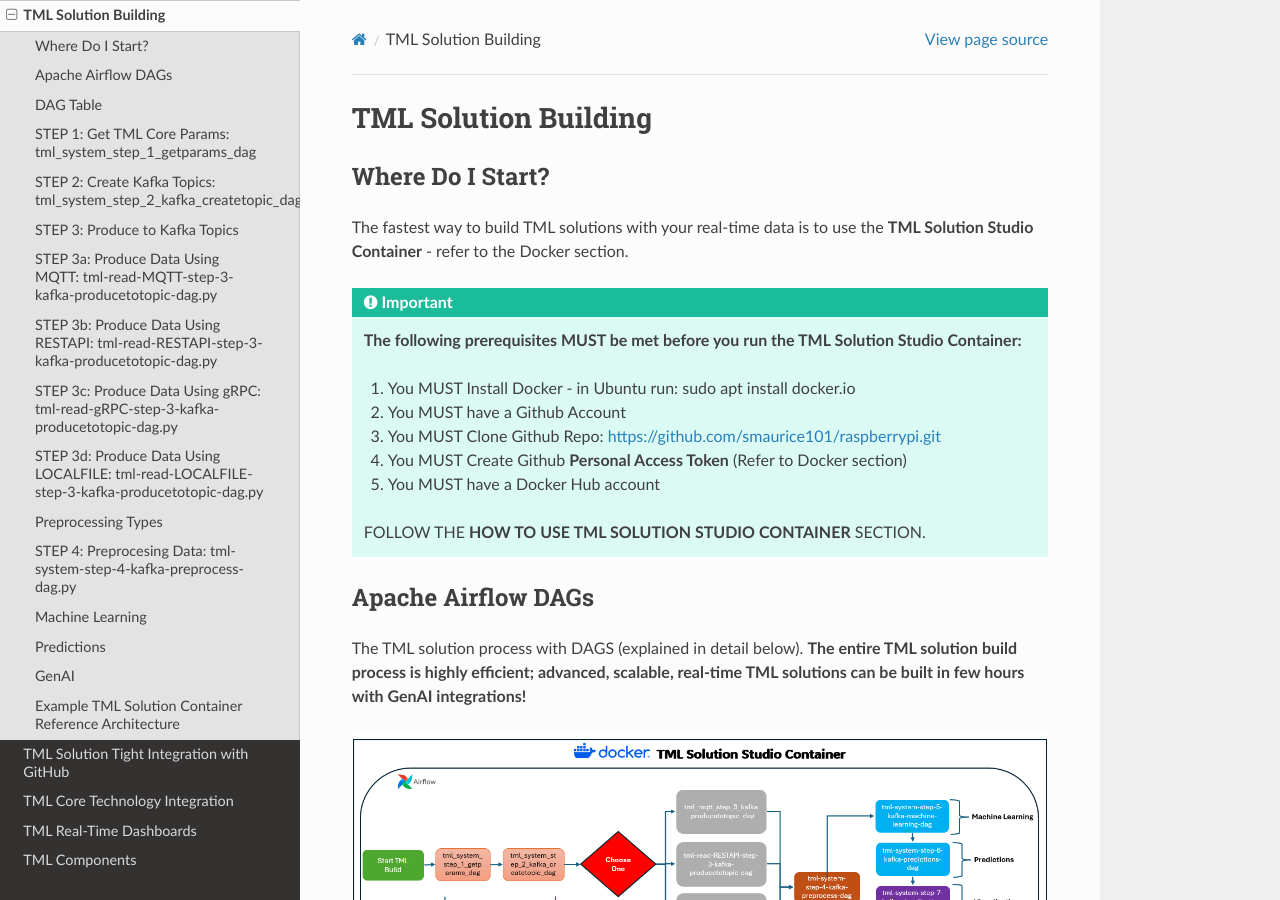
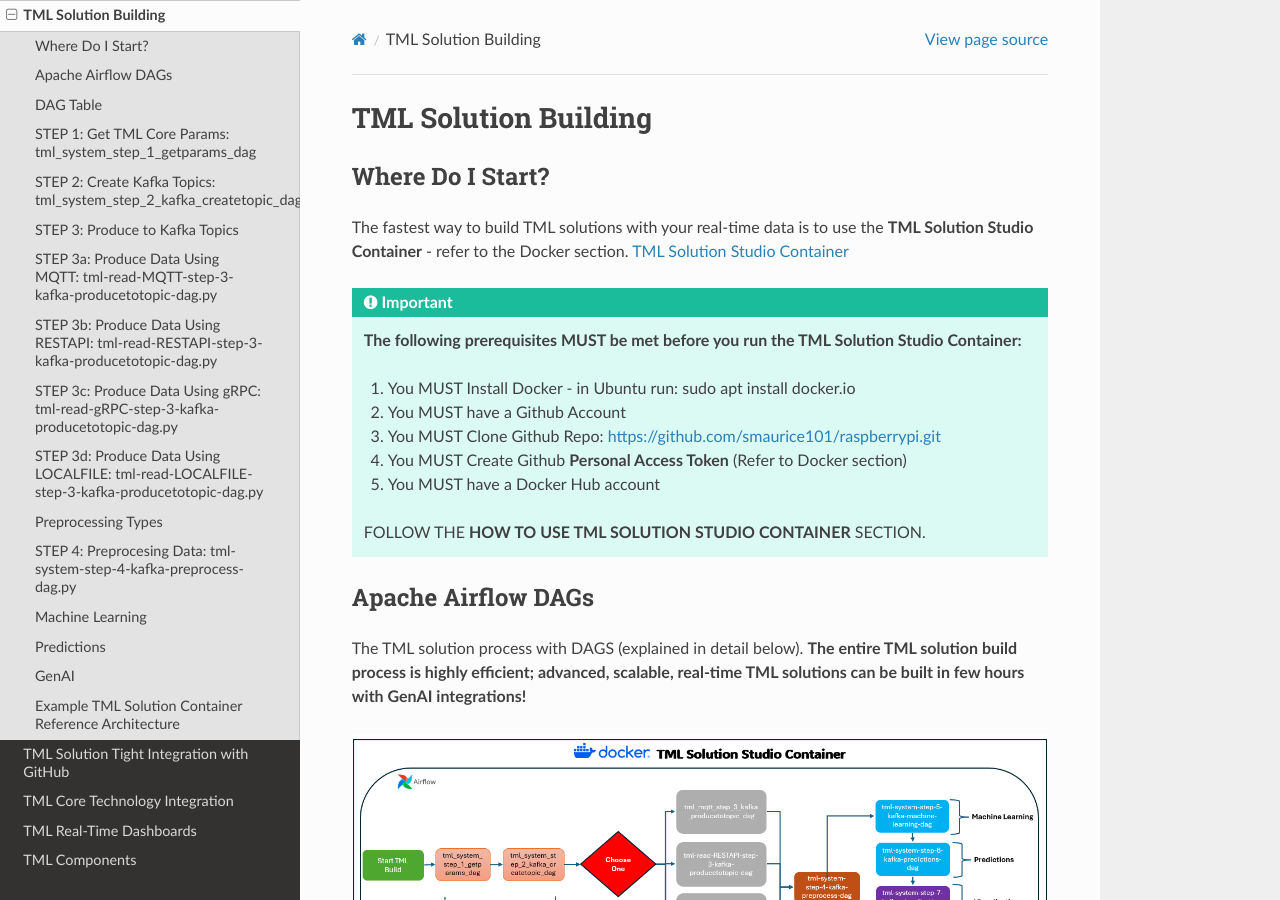
Before and after one commit to smaurice101/readthedocs, a Sphinx documentation site: the page built from docs/source/tmlbuilds.rst, in a window 1280 px wide and 900 px high. Built offline with Sphinx 7.4.7 and the Read the Docs theme 2.0.0, drawn with Linux system fonts in a browser that asks for light colours.

Commit message:
Update tmlbuilds.rst

```diff
--- a/docs/source/tmlbuilds.rst
+++ b/docs/source/tmlbuilds.rst
@@ -5,6 +5,7 @@
 ----------
 
 The fastest way to build TML solutions with your real-time data is to use the **TML Solution Studio Container** - refer to the Docker section.
+:ref:`TML Solution Studio Container`
 
 .. important::
 
```
